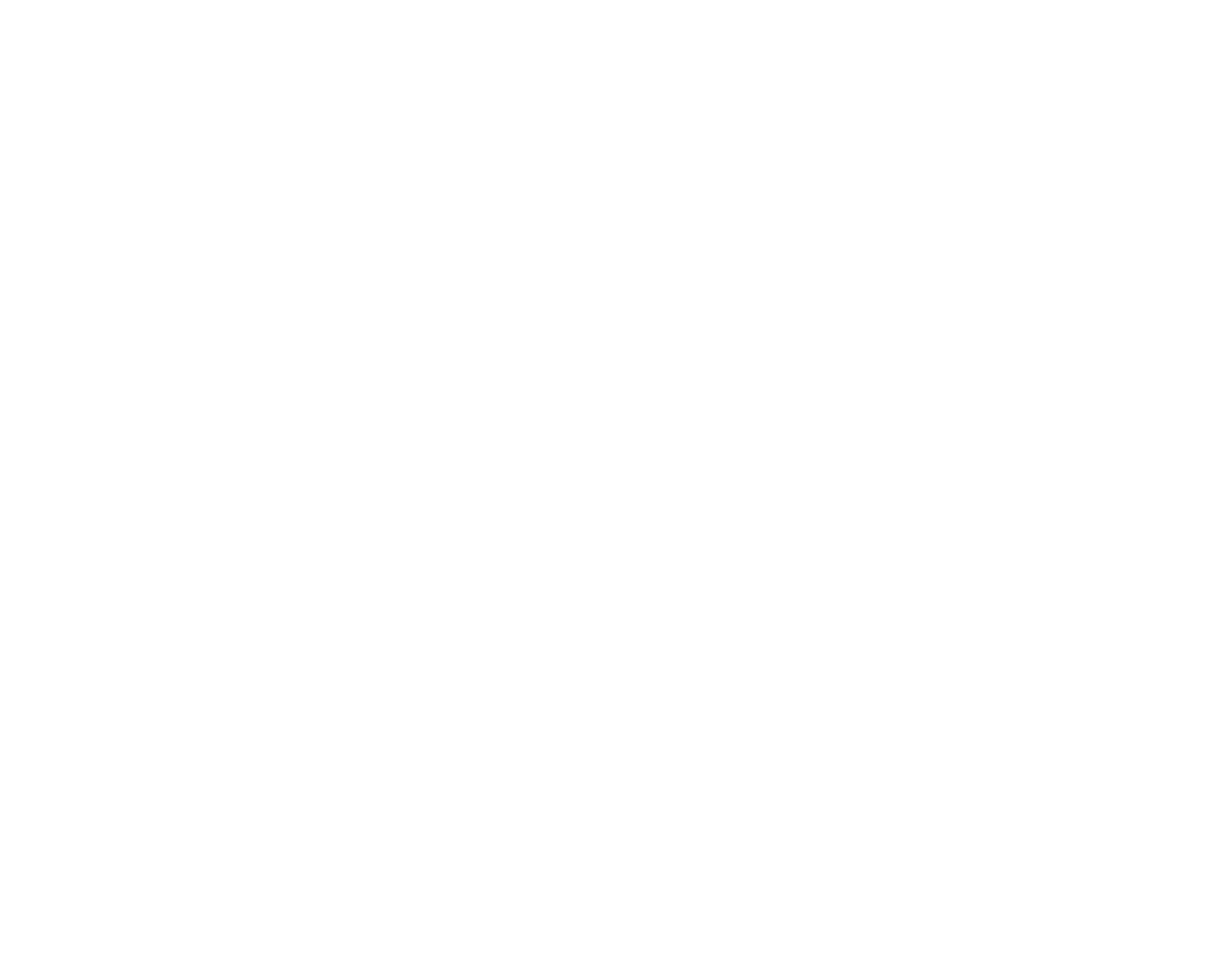
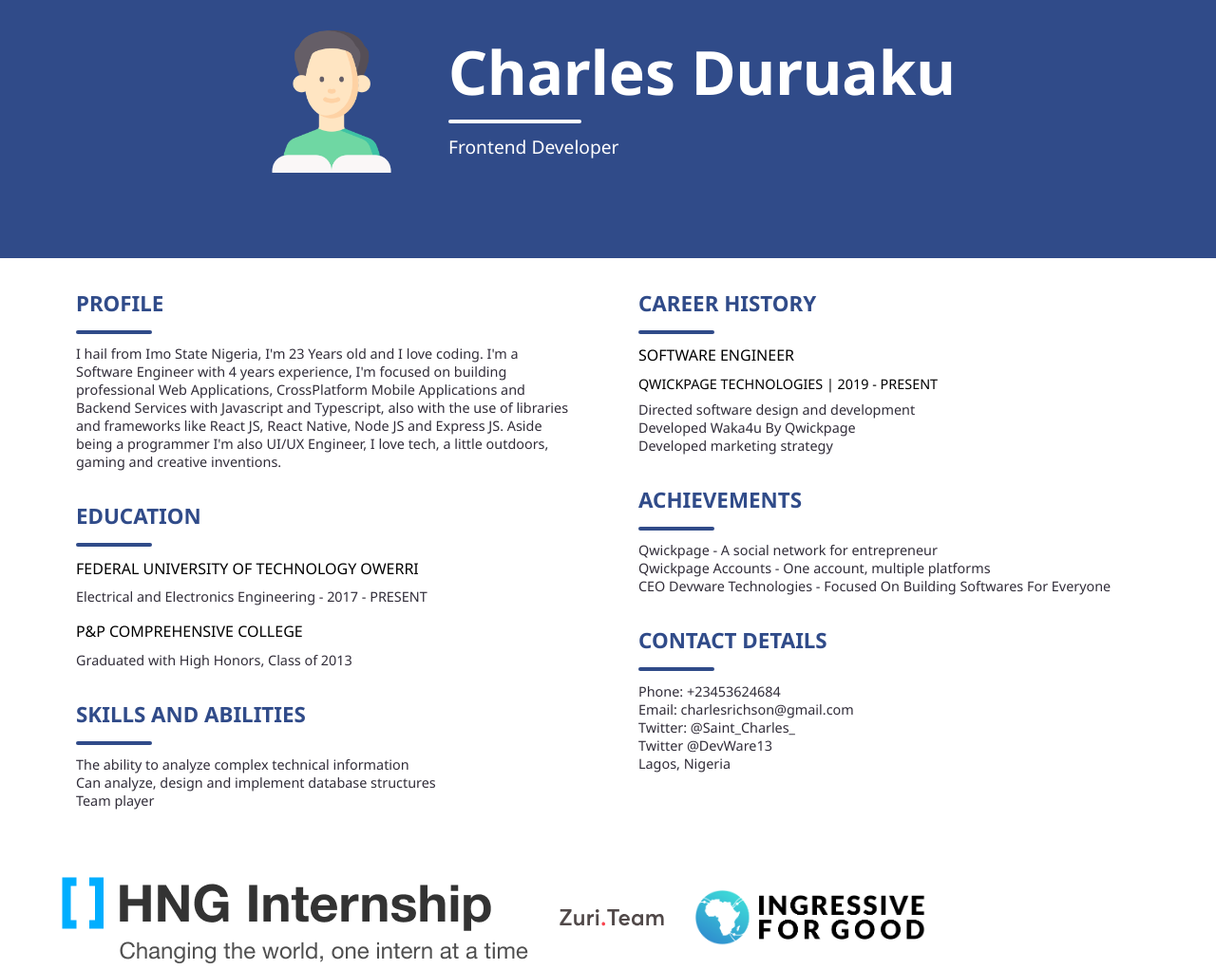
Before and after one commit to mrkendrick/hngi8-printname, a plain HTML site: page index.html in a window 1280 px wide. Shown: the whole page at 95% size. Before the commit the page ends 800 px from the top, so only its background shows below. Drawn offline with Linux system fonts and the light colour scheme.

Commit message:
finished work

```diff
--- a/app.js
+++ b/app.js
@@ -1,2 +1,2 @@
-const name = 'Charles Duruaku'
-console.log(name)
+const myName = 'Charles Duruaku'
+console.log(myName)
--- a/index.html
+++ b/index.html
@@ -4,7 +4,134 @@
     <meta charset="UTF-8" />
     <meta http-equiv="X-UA-Compatible" content="IE=edge" />
     <meta name="viewport" content="width=device-width, initial-scale=1.0" />
-    <title>Document</title>
+    <link rel="stylesheet" href="styles.css" />
+    <title>Charles' Resume</title>
   </head>
-  <body></body>
+  <body>
+    <main>
+      <div class="header">
+        <img class="pic" src="teacher.png" alt="" srcset="" />
+        <div class="details-container">
+          <h2 class="title">Charles Duruaku</h2>
+          <div class="underline"></div>
+          <p class="role">Frontend Developer</p>
+        </div>
+      </div>
+
+      <div class="main-section">
+        <div class="sub-section">
+          <div class="sub-section-inner">
+            <h3 class="sub-heading">PROFILE</h3>
+            <div class="sub-underline"></div>
+            <p class="content">
+              I hail from Imo State Nigeria, I'm 23 Years old and I love coding.
+              I'm a Software Engineer with 4 years experience, I'm focused on
+              building professional Web Applications, CrossPlatform Mobile
+              Applications and Backend Services with Javascript and Typescript,
+              also with the use of libraries and frameworks like React JS, React
+              Native, Node JS and Express JS. Aside being a programmer I'm also
+              UI/UX Engineer, I love tech, a little outdoors, gaming and
+              creative inventions.
+            </p>
+          </div>
+
+          <div class="sub-section-inner">
+            <h3 class="sub-heading">EDUCATION</h3>
+            <div class="sub-underline"></div>
+            <div class="content-container">
+              <p class="sub-paragraph">
+                FEDERAL UNIVERSITY OF TECHNOLOGY OWERRI
+              </p>
+              <p class="content">
+                Electrical and Electronics Engineering - 2017 - PRESENT
+              </p>
+            </div>
+            <div class="content-container">
+              <p class="sub-paragraph">P&P COMPREHENSIVE COLLEGE</p>
+              <p class="content">Graduated with High Honors, Class of 2013</p>
+            </div>
+          </div>
+
+          <div class="sub-section-inner">
+            <h3 class="sub-heading">SKILLS AND ABILITIES</h3>
+            <div class="sub-underline"></div>
+            <ul>
+              <li>The ability to analyze complex technical information</li>
+              <li>Can analyze, design and implement database structures</li>
+              <li>Team player</li>
+            </ul>
+          </div>
+        </div>
+
+        <div class="sub-section">
+          <div class="sub-section-inner">
+            <h3 class="sub-heading">CAREER HISTORY</h3>
+            <div class="sub-underline"></div>
+            <div>
+              <p class="sub-paragraph">SOFTWARE ENGINEER</p>
+              <p class="sub-content">QWICKPAGE TECHNOLOGIES | 2019 - PRESENT</p>
+
+              <ul>
+                <li>Directed software design and development</li>
+                <li>Developed Waka4u By Qwickpage</li>
+                <li>Developed marketing strategy</li>
+              </ul>
+            </div>
+          </div>
+
+          <div class="sub-section-inner">
+            <h3 class="sub-heading">ACHIEVEMENTS</h3>
+            <div class="sub-underline"></div>
+            <div>
+              <ul>
+                <li>Qwickpage - A social network for entrepreneur</li>
+                <li>Qwickpage Accounts - One account, multiple platforms</li>
+                <li>
+                  CEO Devware Technologies - Focused On Building Softwares For
+                  Everyone
+                </li>
+              </ul>
+            </div>
+          </div>
+
+          <div class="sub-section-inner">
+            <h3 class="sub-heading">CONTACT DETAILS</h3>
+            <div class="sub-underline"></div>
+            <div>
+              <ul>
+                <li>Phone: +23453624684</li>
+                <li>Email: charlesrichson@gmail.com</li>
+                <li>Twitter: @Saint_Charles_</li>
+                <li>Twitter @DevWare13</li>
+                <li>Lagos, Nigeria</li>
+              </ul>
+            </div>
+          </div>
+        </div>
+      </div>
+      <footer>
+        <div>
+          <a href="https://hng.tech/" _blank>
+            <img class="hng" src="brand-logo.png" alt="" srcset="" />
+          </a>
+        </div>
+        <div>
+          <a href="https://zuru.tech/" _blank class="zuru">
+            <img class="zuru-img" src="zuri-logo-full.svg" alt="" srcset="" />
+          </a>
+        </div>
+        <div class="i4g">
+          <a href="https://ingressive.org/">
+            <img
+              width="50%"
+              src="I4G-Logo-Color-Cropped.png"
+              alt=""
+              srcset=""
+            />
+          </a>
+        </div>
+      </footer>
+    </main>
+  </body>
+  <script src="app.js"></script>
 </html>
--- a/styles.css
+++ b/styles.css
@@ -0,0 +1,149 @@
+@import url(https://fonts.googleapis.com/css2?family=Noto+Sans:wght@100;200;300;400;500;600;700&display=swap);
+
+* {
+  padding: 0;
+  margin: 0;
+  font-family: 'Noto Sans', sans-serif;
+}
+
+.header {
+  width: 100%;
+  background-color: #304b89;
+  color: white;
+  height: 15rem;
+  padding-top: 2rem;
+  display: flex;
+  justify-content: center;
+}
+
+.header .pic {
+  width: 150px;
+  height: 150px;
+  margin-right: 3rem;
+}
+
+.header .title {
+  font-size: 4rem;
+}
+
+.header .underline {
+  padding: 2px 70px;
+  background-color: white;
+  display: inline-block;
+  border-radius: 10px;
+  margin-bottom: 0.4rem;
+}
+
+.header .role {
+  font-size: 1.2rem;
+}
+
+.main-section {
+  padding: 2rem 3rem;
+  display: flex;
+}
+
+.main-section .sub-section {
+  width: 50%;
+  padding: 0 2rem;
+}
+
+.main-section .sub-heading {
+  color: #304b89;
+  font-size: 1.4rem;
+  margin-bottom: 0.4rem;
+}
+
+.main-section .sub-section-inner {
+  margin-bottom: 2rem;
+}
+
+.main-section .sub-underline {
+  padding: 2px 40px;
+  background-color: #304b89;
+  display: inline-block;
+  border-radius: 10px;
+  margin-bottom: 0.4rem;
+}
+
+.main-section .content {
+  font-size: 0.9rem;
+  color: #312d39;
+}
+
+.main-section .content-container {
+  margin-bottom: 1rem;
+}
+
+.main-section .sub-paragraph {
+  margin-bottom: 0.6rem;
+}
+
+.main-section .sub-content {
+  font-size: 0.9rem;
+  margin-bottom: 0.5rem;
+}
+
+.main-section ul {
+  list-style: none;
+  font-size: 0.9rem;
+  color: #312d39;
+}
+
+footer {
+  display: flex;
+  align-items: center;
+  justify-content: space-between;
+  width: 90%;
+  margin: 0 auto;
+}
+
+footer .zuru {
+  margin: 0 2rem;
+}
+
+@media only screen and (max-width: 768px) {
+  .header {
+    width: 100%;
+    background-color: #304b89;
+    color: white;
+    height: auto;
+    padding: 2rem 0;
+    display: flex;
+    justify-content: center;
+  }
+
+  .header .pic {
+    width: 100px;
+    height: 100px;
+    margin-right: 1rem;
+  }
+
+  .header .title {
+    font-size: 2rem;
+  }
+
+  .main-section {
+    display: block;
+    padding: 2rem 0;
+  }
+
+  .main-section .sub-section {
+    width: 90%;
+    padding: 0;
+    margin: 0 auto;
+  }
+
+  footer {
+    display: block;
+  }
+
+  footer .hng {
+    width: 300px;
+    margin-bottom: 1rem;
+  }
+
+  footer .zuru-img {
+    margin-bottom: 2rem;
+  }
+}
```
Also changed, not shown: I4G-Logo-Color-Cropped.png (added), brand-logo.png (added), teacher.png (added), zuri-logo-full.svg (added), 1 other file.
